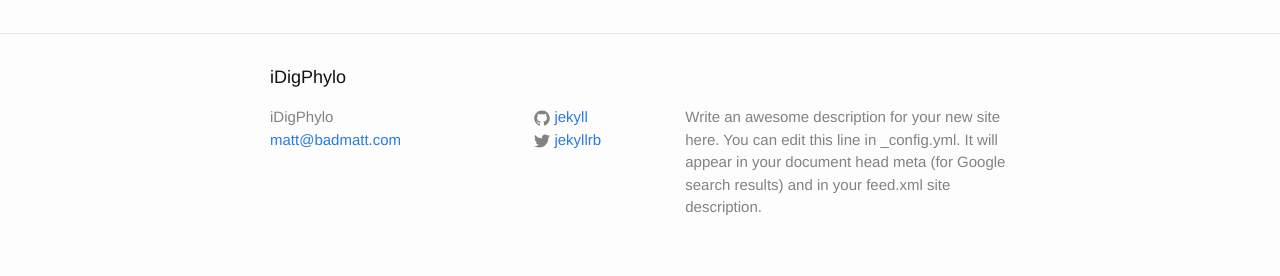
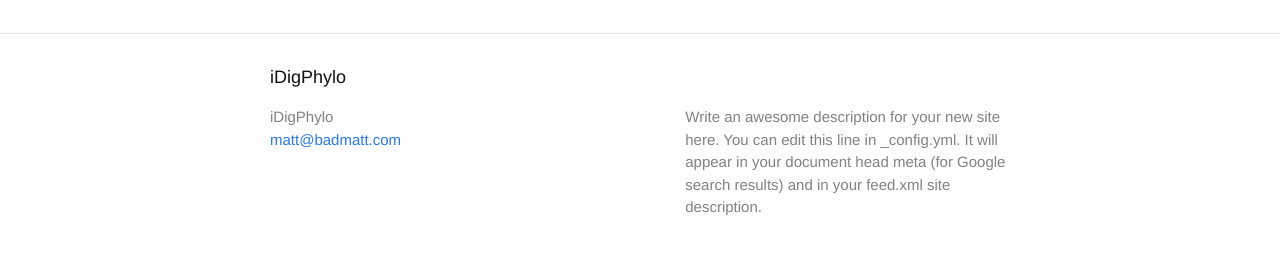
Before and after one commit to mjcollin/idigphylo, a Jekyll site: the page built from _posts/2015-10-11-proposal.md, in a window 1280 px wide. Shown: the part 1502-1778 px from the top of the page. Built offline with Jekyll 4.4.1, drawn with Linux system fonts in a browser that asks for light colours.

Commit message:
More path fixes to get working as sub site

```diff
--- a/_config.yml
+++ b/_config.yml
@@ -5,10 +5,8 @@
   Write an awesome description for your new site here. You can edit this
   line in _config.yml. It will appear in your document head meta (for
   Google search results) and in your feed.xml site description.
-baseurl: "" # the subpath of your site, e.g. /blog/
-url: "http://badmatt.com/idigphylo" # the base hostname & protocol for your site
-twitter_username: jekyllrb
-github_username:  jekyll
+baseurl: "/idigphylo/" # the subpath of your site, e.g. /blog/
+url: "http://badmatt.com" # the base hostname & protocol for your site
 
 # Build settings
 markdown: kramdown
```
Also changed, not shown: _posts/2015-10-11-proposal.md (+0 -1 lines).
